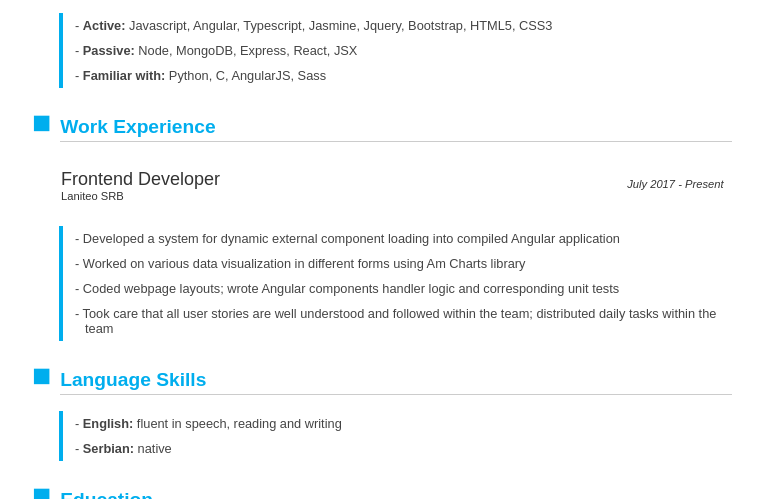
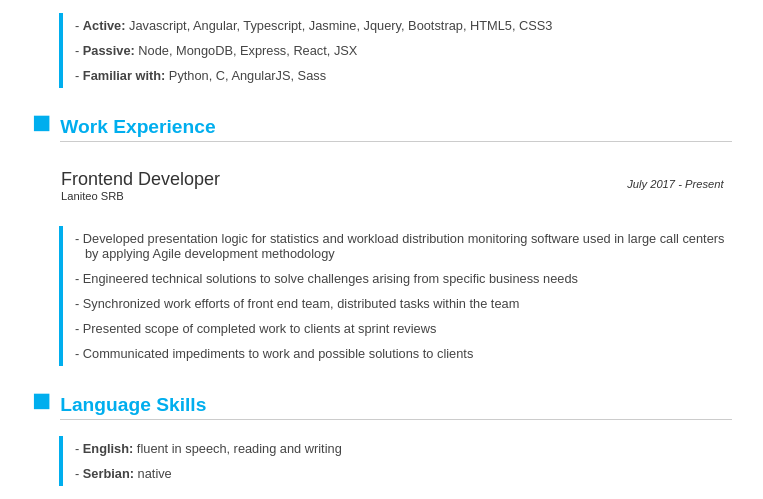
Before and after one commit to unrealityxi/cv, a plain HTML site: page index.html in a window 1280 px wide. Shown: the part 318-817 px from the top of the page, without its empty margins (258-1021 px from the left). Drawn offline with Linux system fonts and the light colour scheme.

Commit message:
Adjust workplace duties description

```diff
--- a/index.html
+++ b/index.html
@@ -69,16 +69,18 @@
                 <div>
                   <ul>
                     <li>
-                      - Developed a system for dynamic external component loading into compiled Angular application
+                      - Developed presentation logic for statistics and workload distribution monitoring software used in large call centers by applying Agile development methodology                     </li>
+                    <li>
+                      - Engineered technical solutions to solve challenges arising from specific business needs
                     </li>
                     <li>
-                      - Worked on various data visualization in different forms using Am Charts library
+                      - Synchronized work efforts of front end team, distributed tasks within the team
                     </li>
                     <li>
-                      - Coded webpage layouts; wrote Angular components handler logic and corresponding unit tests
+                      - Presented scope of completed work to clients at sprint reviews
                     </li>
                     <li>
-                      - Took care that all user stories are well understood and followed within the team; distributed daily tasks within the team
+                      - Communicated impediments to work and possible solutions to clients
                     </li>
                   </ul>
                 </div>
```
